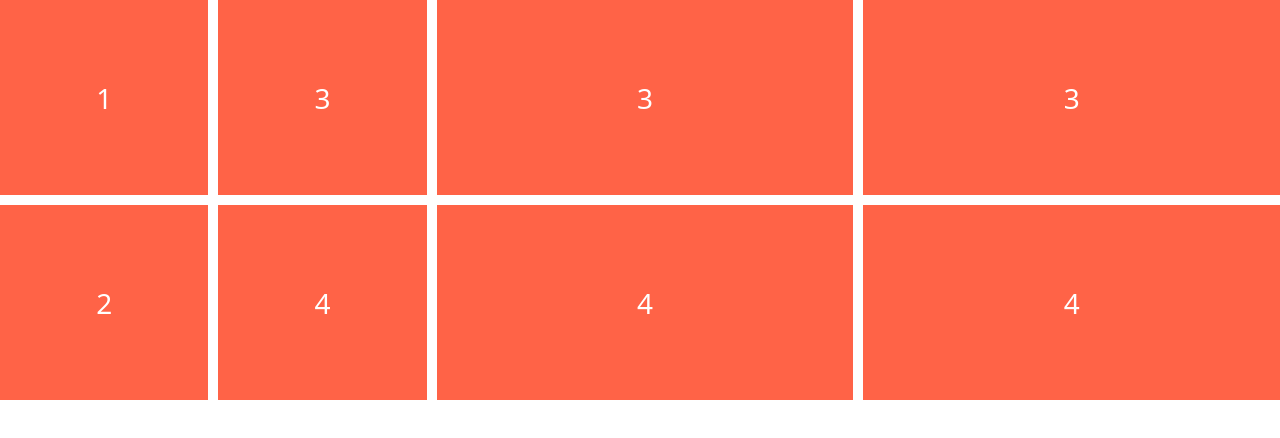
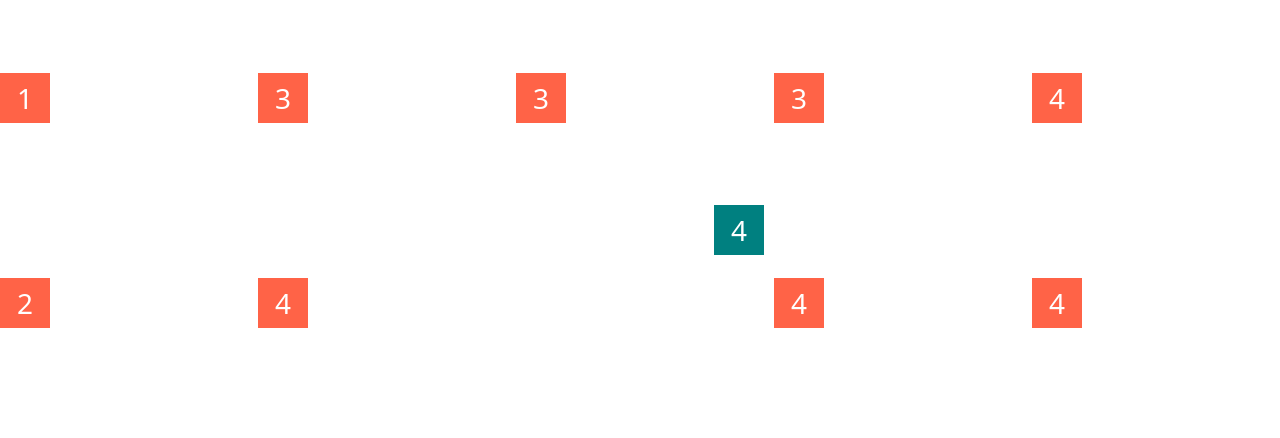
Before and after one commit to chae-chae/css-flexbox-study, a plain HTML site: page index.html in a window 1280 px wide. Drawn offline with Linux system fonts and the light colour scheme.

Commit message:
place-items, place-self

```diff
--- a/index.html
+++ b/index.html
@@ -16,6 +16,8 @@
       <div class="child">4</div>
       <div class="child">3</div>
       <div class="child">4</div>
+      <div class="child">4</div>
+      <div class="child">4</div>
     </div>
   </body>
 </html>
--- a/style.css
+++ b/style.css
@@ -12,11 +12,16 @@ body {
   grid-template-columns: repeat(2, 1fr);
   grid-template-rows: repeat(2, 1fr);
   grid-auto-rows: 1fr;
-  grid-auto-columns: 2fr;
+  grid-auto-columns: 1fr;
   grid-auto-flow: column;
+  /* justify-items: stretch;
+  align-items: center; */
+  place-items: center stretch;
 }
 
 .child {
+  width: 50px;
+  height: 50px;
   background-color: tomato;
   color: white;
   font-size: 28px;
@@ -24,3 +29,10 @@ body {
   justify-content: center;
   align-items: center;
 }
+
+.child:nth-child(6) {
+  background-color: teal;
+  /* align-self: start;
+  justify-self: end; */
+  place-self: start end;
+}
```
